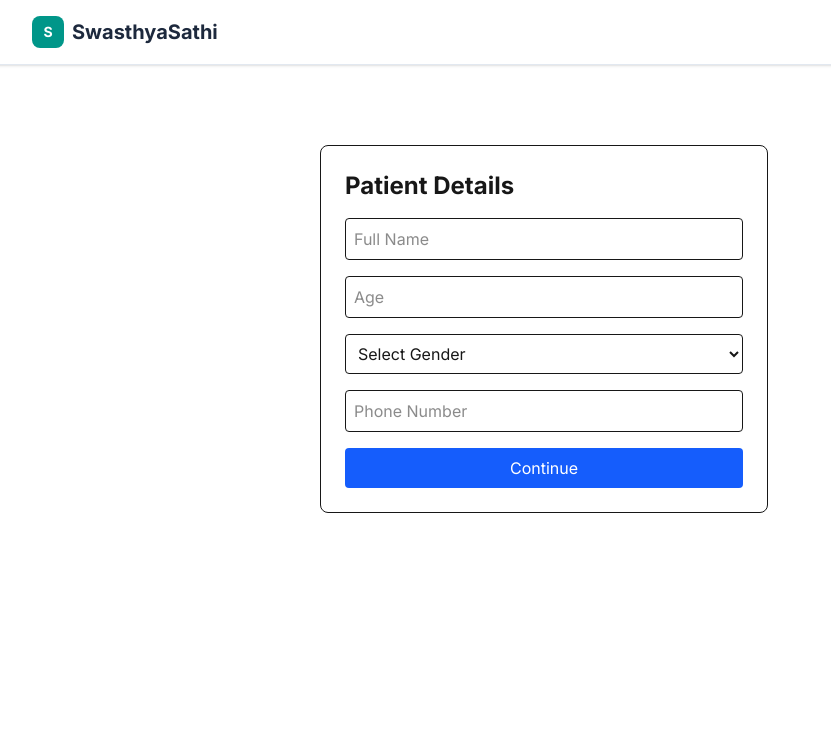
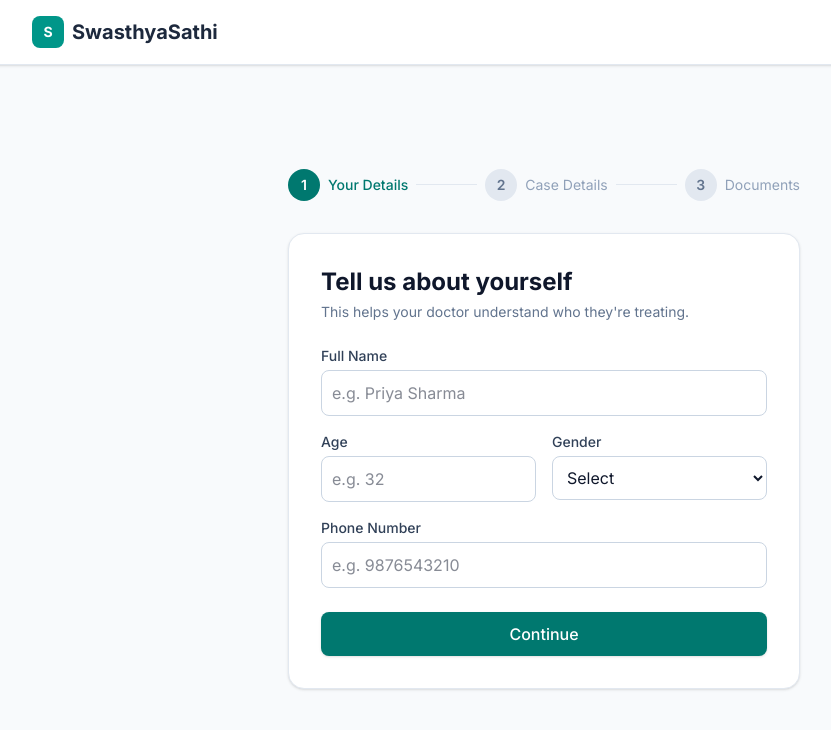
Before and after one commit to rudrakshshekhar77/patient-case-ai, a Next.js app: page /patient-details in a window 1280 px wide. Shown: the top 730 px of the page, without its empty margins (96-927 px from the left). Built offline with nearby package versions, Linux system fonts and the light colour scheme; no server answers.

Commit message:
Fix dark mode background, add medical themed homepage and login design

```diff
--- a/app/patient-details/page.tsx
+++ b/app/patient-details/page.tsx
@@ -5,6 +5,7 @@ import { useRouter } from 'next/navigation'
 
 export default function PatientDetails() {
   const [form, setForm] = useState({ full_name: '', age: '', gender: '', phone: '' })
+  const [loading, setLoading] = useState(false)
   const router = useRouter()
 
   const handleChange = (e: React.ChangeEvent<HTMLInputElement | HTMLSelectElement>) => {
@@ -13,6 +14,7 @@ export default function PatientDetails() {
 
   const handleSubmit = async (e: React.FormEvent) => {
     e.preventDefault()
+    setLoading(true)
     const { data: { user } } = await supabase.auth.getUser()
 
     if (!user) {
@@ -29,6 +31,7 @@ export default function PatientDetails() {
       phone: form.phone,
     }).select().single()
 
+    setLoading(false)
     if (!error && data) {
       localStorage.setItem('patient_id', data.id)
       router.push('/questionnaire')
@@ -38,23 +41,94 @@ export default function PatientDetails() {
   }
 
   return (
-    <div className="max-w-md mx-auto mt-20 p-6 border rounded-lg">
-      <h1 className="text-2xl font-bold mb-4">Patient Details</h1>
+    <div className="min-h-[calc(100vh-73px)] bg-slate-50 flex items-center justify-center px-6 py-12">
+      <div className="w-full max-w-lg">
+        {/* Progress indicator */}
+        <div className="flex items-center gap-2 mb-8">
+          <div className="flex items-center gap-2">
+            <div className="w-8 h-8 rounded-full bg-teal-700 text-white flex items-center justify-center text-sm font-semibold">1</div>
+            <span className="text-sm font-medium text-teal-700">Your Details</span>
+          </div>
+          <div className="flex-1 h-px bg-slate-200" />
+          <div className="flex items-center gap-2">
+            <div className="w-8 h-8 rounded-full bg-slate-200 text-slate-500 flex items-center justify-center text-sm font-semibold">2</div>
+            <span className="text-sm text-slate-400">Case Details</span>
+          </div>
+          <div className="flex-1 h-px bg-slate-200" />
+          <div className="flex items-center gap-2">
+            <div className="w-8 h-8 rounded-full bg-slate-200 text-slate-500 flex items-center justify-center text-sm font-semibold">3</div>
+            <span className="text-sm text-slate-400">Documents</span>
+          </div>
+        </div>
+
+        <div className="bg-white rounded-2xl shadow-sm border border-slate-200 p-8">
+          <h1 className="text-2xl font-bold text-slate-900 mb-1">Tell us about yourself</h1>
+          <p className="text-slate-500 text-sm mb-6">
+            This helps your doctor understand who they&apos;re treating.
+          </p>
+
           <form onSubmit={handleSubmit} className="space-y-4">
-        <input name="full_name" placeholder="Full Name" onChange={handleChange}
-          className="w-full border p-2 rounded" required />
-        <input name="age" type="number" placeholder="Age" onChange={handleChange}
-          className="w-full border p-2 rounded" required />
-        <select name="gender" onChange={handleChange} className="w-full border p-2 rounded" required>
-          <option value="">Select Gender</option>
+            <div>
+              <label className="block text-sm font-medium text-slate-700 mb-1">Full Name</label>
+              <input
+                name="full_name"
+                placeholder="e.g. Priya Sharma"
+                onChange={handleChange}
+                className="w-full border border-slate-300 p-2.5 rounded-lg bg-white text-slate-900 focus:outline-none focus:ring-2 focus:ring-teal-600 focus:border-transparent"
+                required
+              />
+            </div>
+
+            <div className="grid grid-cols-2 gap-4">
+              <div>
+                <label className="block text-sm font-medium text-slate-700 mb-1">Age</label>
+                <input
+                  name="age"
+                  type="number"
+                  placeholder="e.g. 32"
+                  onChange={handleChange}
+                  className="w-full border border-slate-300 p-2.5 rounded-lg bg-white text-slate-900 focus:outline-none focus:ring-2 focus:ring-teal-600 focus:border-transparent"
+                  required
+                />
+              </div>
+              <div>
+                <label className="block text-sm font-medium text-slate-700 mb-1">Gender</label>
+                <select
+                  name="gender"
+                  onChange={handleChange}
+                  defaultValue=""
+                  className="w-full border border-slate-300 p-2.5 rounded-lg bg-white text-slate-900 focus:outline-none focus:ring-2 focus:ring-teal-600 focus:border-transparent"
+                  required
+                >
+                  <option value="" disabled>Select</option>
                   <option value="male">Male</option>
                   <option value="female">Female</option>
                   <option value="other">Other</option>
                 </select>
-        <input name="phone" placeholder="Phone Number" onChange={handleChange}
-          className="w-full border p-2 rounded" required />
-        <button type="submit" className="w-full bg-blue-600 text-white p-2 rounded">Continue</button>
+              </div>
+            </div>
+
+            <div>
+              <label className="block text-sm font-medium text-slate-700 mb-1">Phone Number</label>
+              <input
+                name="phone"
+                placeholder="e.g. 9876543210"
+                onChange={handleChange}
+                className="w-full border border-slate-300 p-2.5 rounded-lg bg-white text-slate-900 focus:outline-none focus:ring-2 focus:ring-teal-600 focus:border-transparent"
+                required
+              />
+            </div>
+
+            <button
+              type="submit"
+              disabled={loading}
+              className="w-full bg-teal-700 hover:bg-teal-800 text-white p-2.5 rounded-lg font-medium transition-colors shadow-sm disabled:opacity-50 mt-2"
+            >
+              {loading ? 'Saving...' : 'Continue'}
+            </button>
           </form>
+        </div>
+      </div>
     </div>
   )
 }
```
Lines whose indentation alone changed are shown as unchanged.
